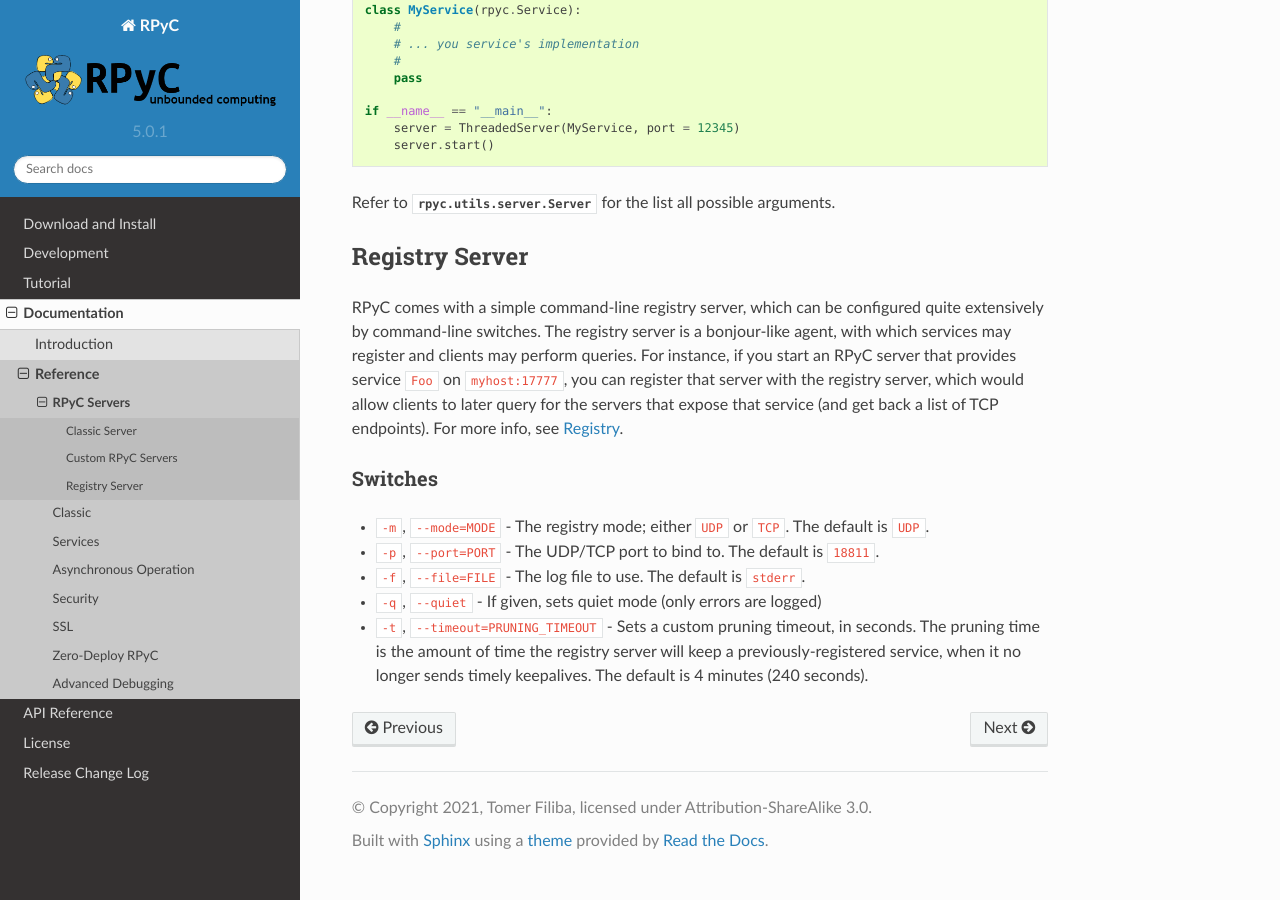
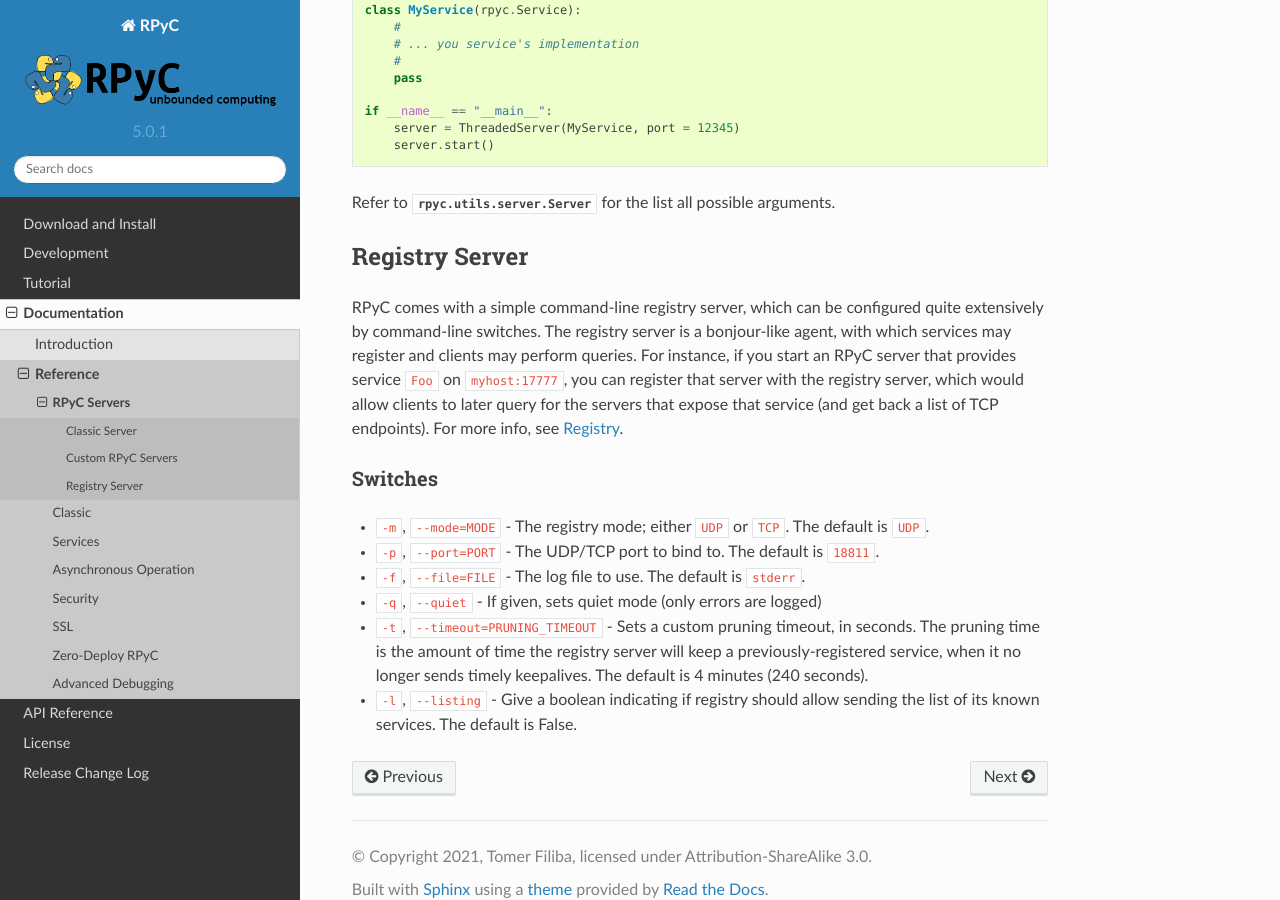
Before and after one commit to tomerfiliba-org/rpyc, a Sphinx documentation site: the page built from docs/docs/servers.rst, in a window 1280 px wide and 900 px high, scrolled down 2082 px. Built offline with Sphinx 7.4.7 and the Read the Docs theme 2.0.0, drawn with Linux system fonts in a browser that asks for light colours.

Commit message:
add rst doc for new command

```diff
--- a/docs/docs/servers.rst
+++ b/docs/docs/servers.rst
@@ -137,3 +137,6 @@ Switches
 * ``-t``, ``--timeout=PRUNING_TIMEOUT`` - Sets a custom pruning timeout, in seconds. The pruning
   time is the amount of time the registry server will keep a previously-registered service, when
   it no longer sends timely keepalives. The default is 4 minutes (240 seconds).
+
+* ``-l``, ``--listing`` - Give a boolean indicating if registry should allow sending the list of its known services.
+  The default is False.
```
